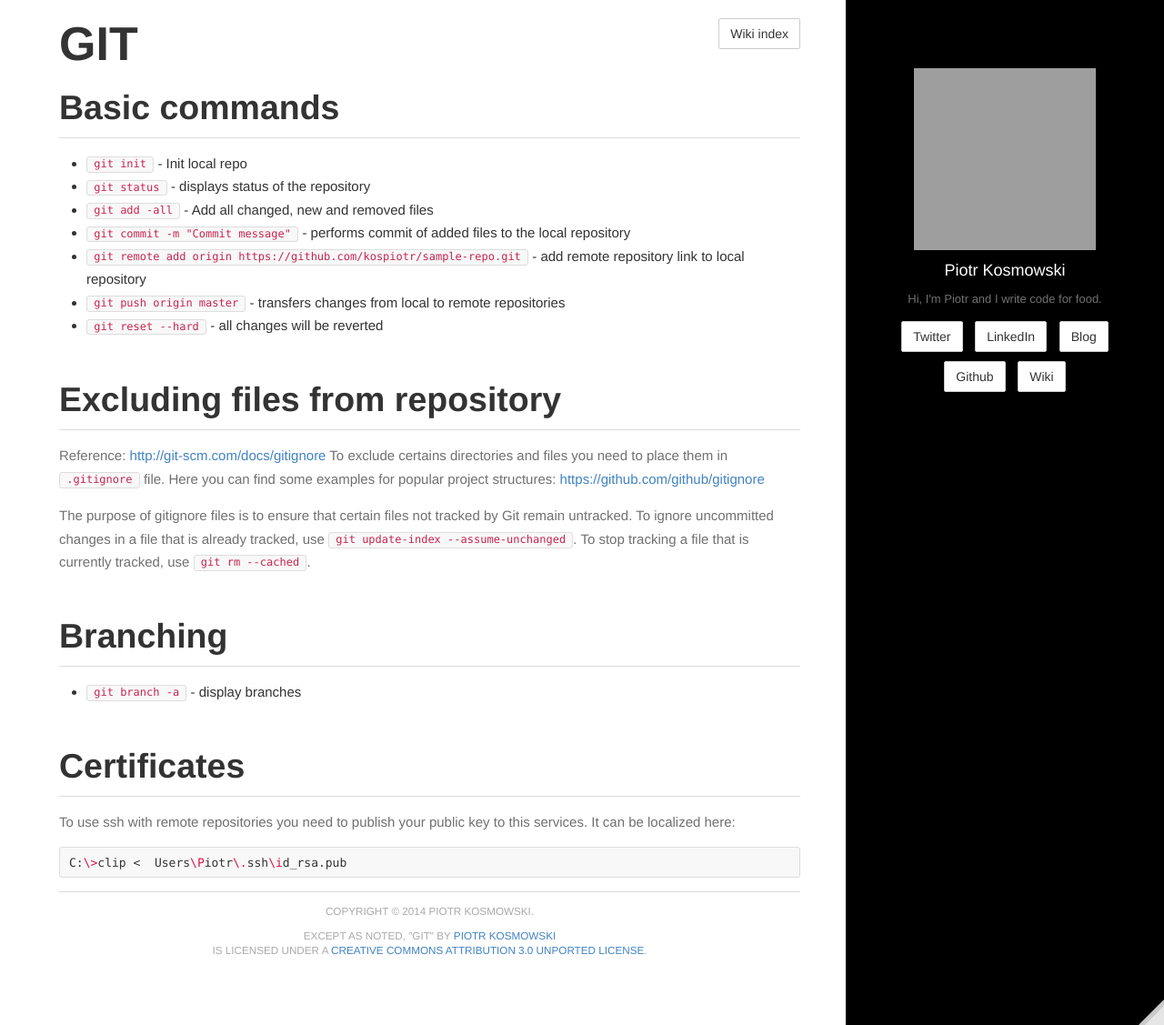
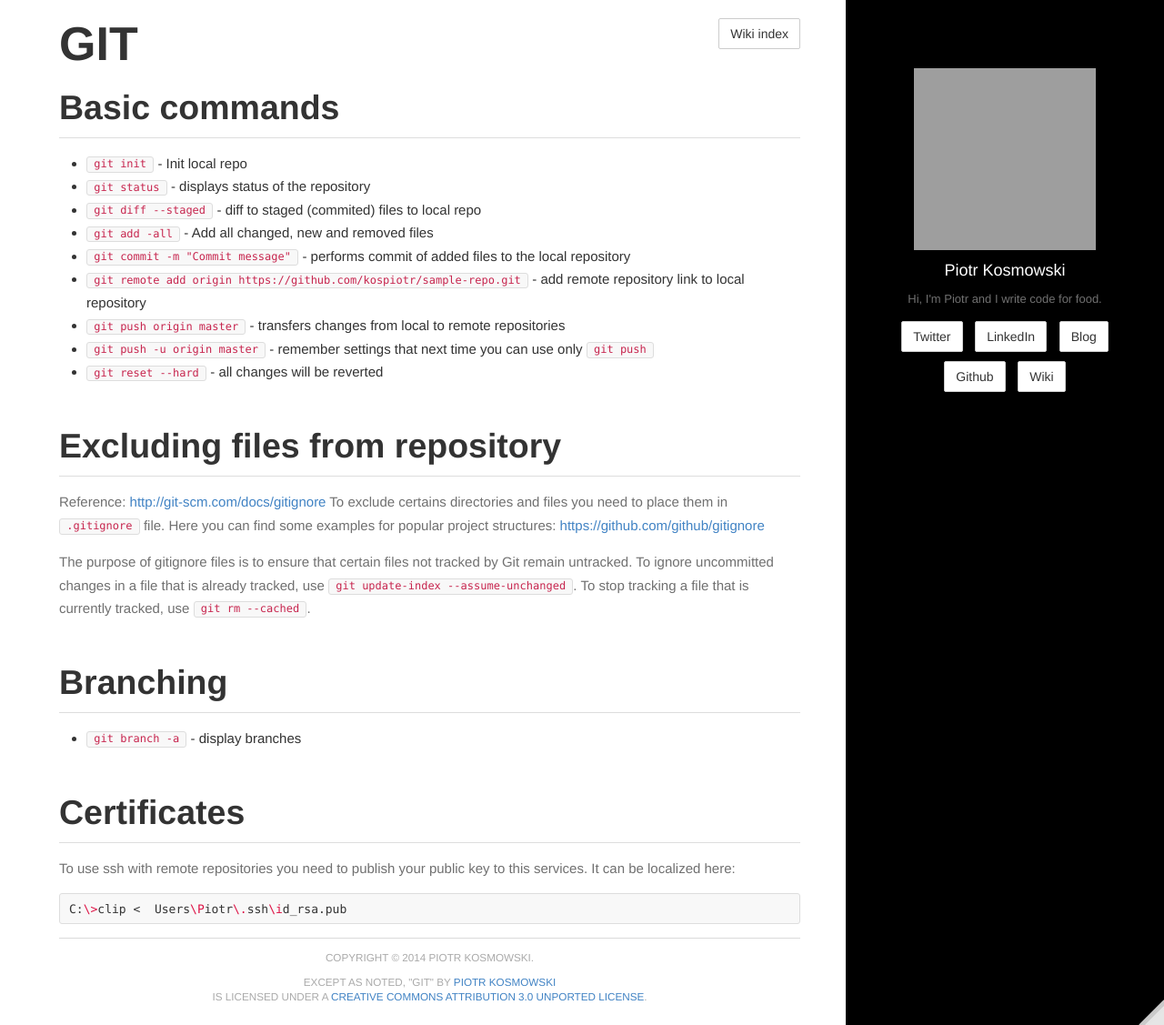
Before and after one commit to kospiotr/kospiotr.github.io, a Jekyll site: the page built from wiki/git.md, in a window 1280 px wide and 1127 px high. Shown: the whole window at 91% size. Built offline with Jekyll 4.4.1, drawn with Linux system fonts in a browser that asks for light colours; Markdown is read by kramdown in place of the engine named in the settings; grey boxes are pictures that could not be loaded.

Commit message:
Update git.md

````diff
--- a/wiki/git.md
+++ b/wiki/git.md
@@ -8,10 +8,12 @@ comments: false
 
  * ```git init``` - Init local repo
  * ```git status``` - displays status of the repository
+ * ```git diff --staged``` - diff to staged (commited) files to local repo
  * ```git add -all``` - Add all changed, new and removed files
  * ```git commit -m "Commit message"``` - performs commit of added files to the local repository
  * ```git remote add origin https://github.com/kospiotr/sample-repo.git``` - add remote repository link to local repository
  * ```git push origin master``` - transfers changes from local to remote repositories
+ * ```git push -u origin master``` - remember settings that next time you can use only ```git push```
  * ```git reset --hard``` - all changes will be reverted
 
 # Excluding files from repository
````
